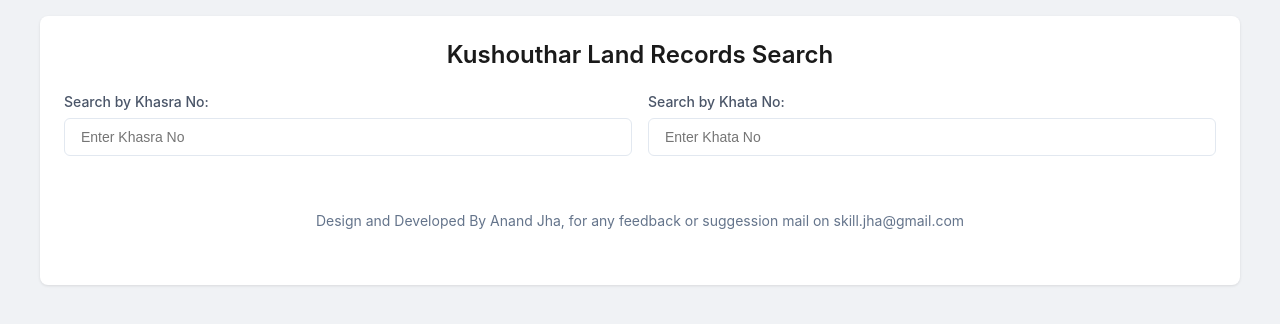
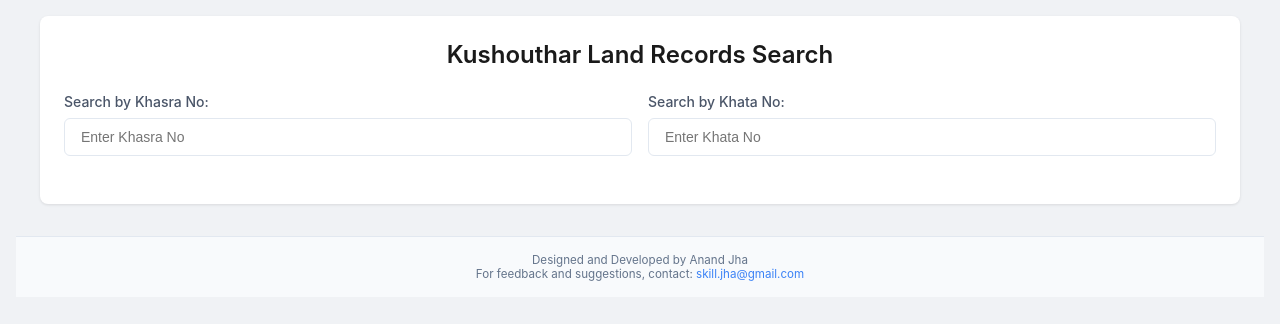
Before and after one commit to anandjha1/landsearch, a plain HTML site: page index.html in a window 1280 px wide. Drawn offline with Linux system fonts and the light colour scheme; no server answers.

Commit message:
Update index.html
footer added

```diff
--- a/index.html
+++ b/index.html
@@ -139,6 +139,25 @@
         margin-bottom: 1rem;
       }
     }
+
+    .footer {
+      text-align: center;
+      padding: 1rem;
+      background-color: #f8fafc;
+      border-top: 1px solid #e2e8f0;
+      font-size: 0.725rem;
+      color: #64748b;
+      margin-top: 2rem;
+    }
+
+    .footer a {
+      color: #3b82f6;
+      text-decoration: none;
+    }
+
+    .footer a:hover {
+      text-decoration: underline;
+    }
   </style>
 </head>
 <body>
@@ -158,8 +177,11 @@
       <div id="results"></div>
     </div>
 
-    <p class="no-results">Design and Developed By Anand Jha, for any feedback or suggession mail on skill.jha@gmail.com</p>
   </div>
+      <footer class="footer">
+      <p>Designed and Developed by Anand Jha</p>
+      <p>For feedback and suggestions, contact: <a href="mailto:skill.jha@gmail.com">skill.jha@gmail.com</a></p>
+    </footer>
 
   <script>
     let apiData;
```
